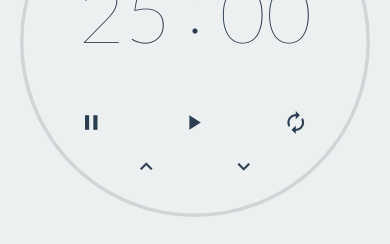
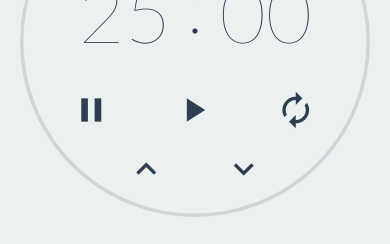
Before and after one commit to dylanmooney62/portfolio, a website: page public/projects/pomodoroClock/pomodoroClock.html in a window 390 px wide. Shown: the part 378-622 px from the top of the page. Drawn offline with Linux system fonts and the light colour scheme.

Commit message:
minor tweak to icons

```diff
--- a/public/projects/pomodoroClock/resources/css/styles.css
+++ b/public/projects/pomodoroClock/resources/css/styles.css
@@ -192,10 +192,10 @@ i:hover {
     font-size: 10px;
   }
   .container {
-    padding: 40px 40px;
+    padding: 20px 40px;
   }
   .material-icons {
-    font-size: 25px !important;
+    font-size: 40px !important;
   }
   #clock #display {
     font-weight: 100;
```
